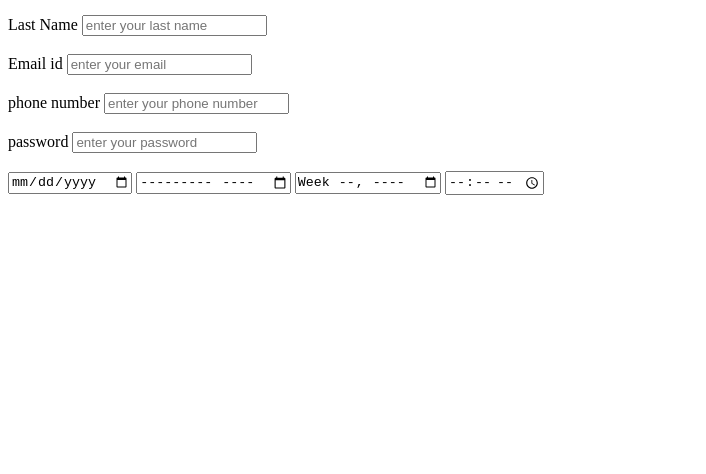
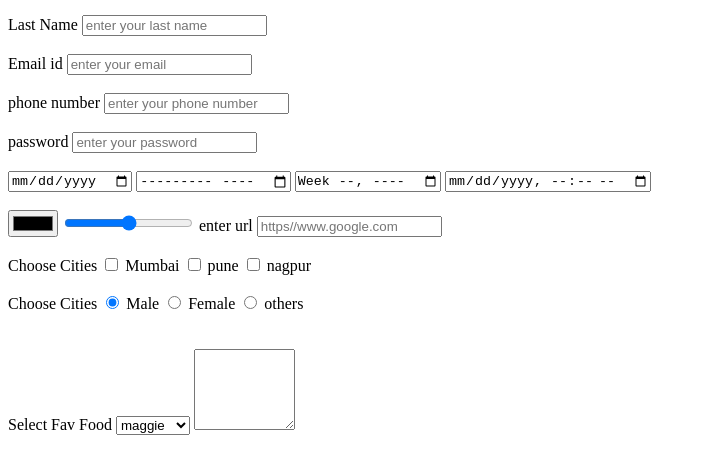
Before and after one commit to poonam74/learning_html, a plain HTML site: page input_types.html in a window 1280 px wide. Shown: the part 104-578 px from the top of the page, without its empty margins (0-706 px from the left). Drawn offline with Linux system fonts and the light colour scheme.

Commit message:
input types, checkbox  , radio

```diff
--- a/input_types.html
+++ b/input_types.html
@@ -28,11 +28,36 @@
         <input type="date">
         <input type="month">
         <input type="week">
+        <input type="datetime-local">
+        <br><br>
+        <input type="color">
+        <input type="range">
+        <label>enter url</label>
+        <input type="url" placeholder="https//www.google.com">
+        <br> <br>
+        <label>Choose Cities</label>
+        <input type="checkbox">  Mumbai
+        <input type="checkbox">  pune
+        <input type="checkbox">  nagpur
 
-        <input type="time">
+        <br><br>
+        <label> Choose Cities</label>
+        <input type="radio"  name="gender" checked> Male
+        <input type="radio"  name="gender"> Female
+         <input type="radio"  name="gender"> others
 
+       <br>
+       <br><br>
+       <label>Select Fav Food</label>
+       <select>
+        <option>maggie</option>
+        <option>samosa</option>
+        <option>pani puri</option>
+        <option>pizza</option>
+       </select>
 
-
+       <textarea rows="5" cols="10"></textarea>
+       <br>
     </form>
 </body>
 </html>
```
